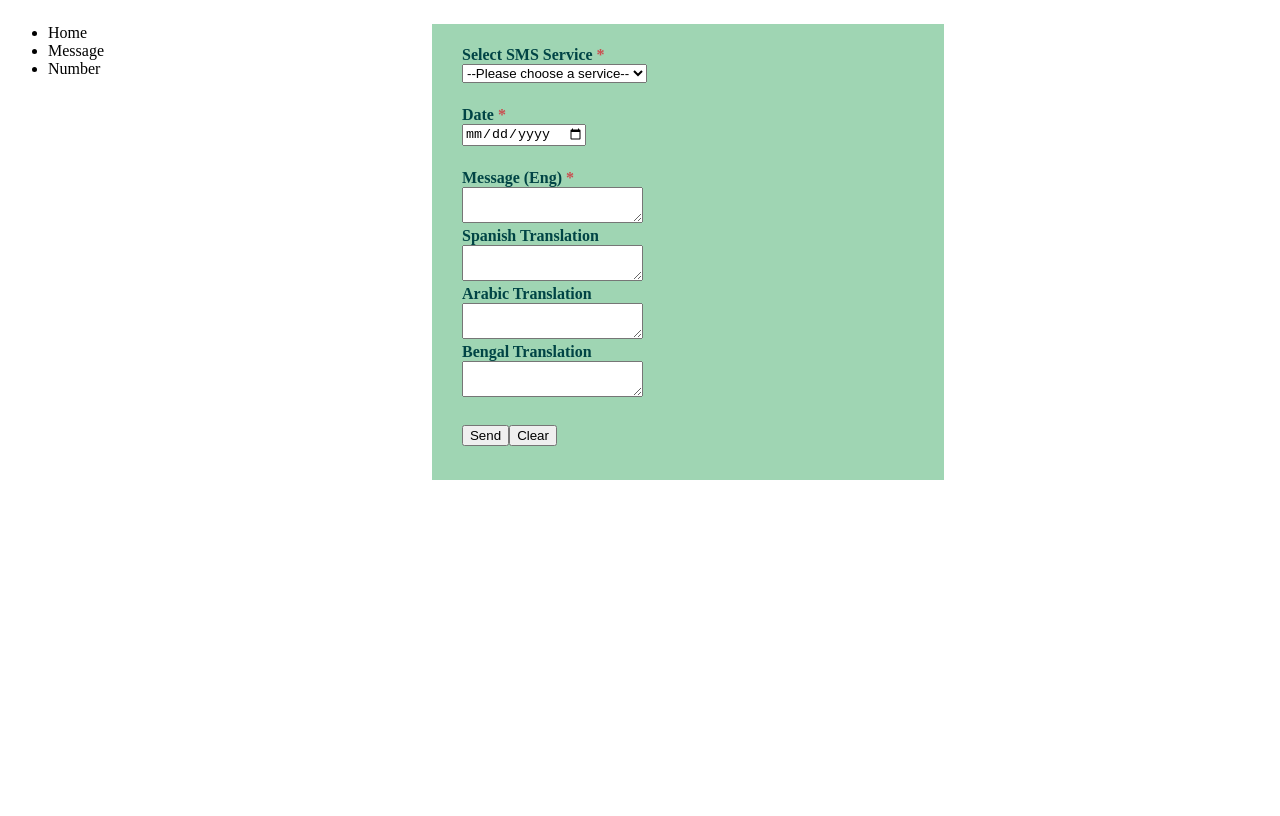
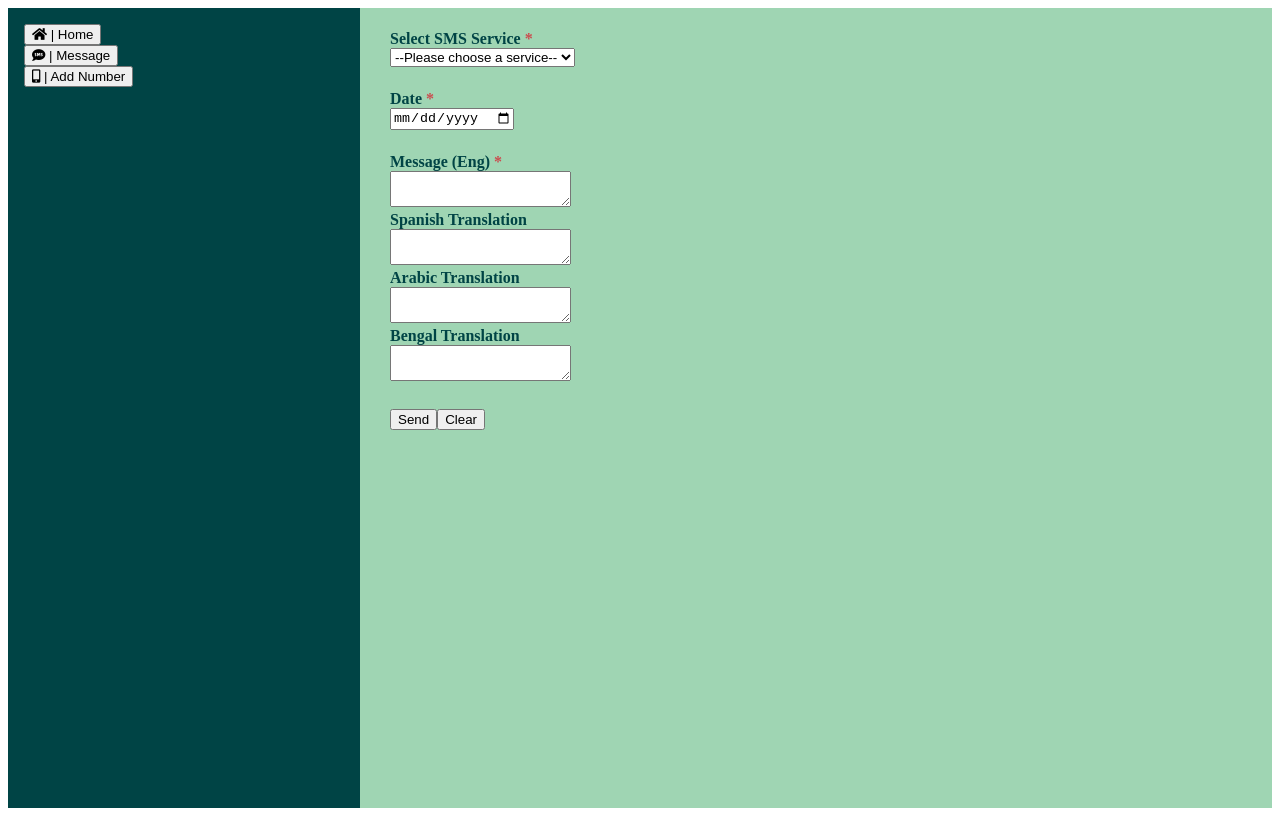
Before and after one commit to CityOfDetroit/sms-dashboard, a React (Vite) app: page / in a window 1280 px wide. Built offline with nearby package versions, Linux system fonts and the light colour scheme.

Commit message:
Lifting status of navbar, create different panel renders.

```diff
--- a/package.json
+++ b/package.json
@@ -33,6 +33,7 @@
     "@babel/core": "^7.7.7",
     "@babel/preset-env": "^7.7.7",
     "@babel/preset-react": "^7.7.4",
+    "@fortawesome/fontawesome-free": "^5.12.0",
     "babel-jest": "^24.9.0",
     "eslint-plugin-react-hooks": "^2.3.0",
     "jest": "^24.9.0",
--- /dev/null
+++ b/src/colors.scss
@@ -0,0 +1,6 @@
+$color-1: #004445;
+$color-2: #9FD5B3;
+$color-3: #feb70d;
+$color-4: #cb4d4f;
+$color-5: #5f355a;
+$white: #fff;
--- a/src/components/App/App.js
+++ b/src/components/App/App.js
@@ -4,11 +4,12 @@ import Nav from '../Nav/Nav';
 import Panel from '../Panel/Panel';
 
 function App() {
+  const [nav, setNav]     = useState('msg');
 
   return (
     <section className="App">
-      <Nav></Nav>
-      <Panel></Panel>
+      <Nav state={{ nav: [nav, setNav] }}></Nav>
+      <Panel type={nav}></Panel>
     </section>
   );
 }
--- a/src/components/App/App.scss
+++ b/src/components/App/App.scss
@@ -1,36 +1,6 @@
-$color-1: #004445;
-$color-2: #9FD5B3;
-$color-3: #feb70d;
-$color-4: #cb4d4f;
-$color-5: #5f355a;
-$white: #fff;
 .App{
     width: 100%;
     height: 100vh;
     position: relative;
     display: flex;
-
-    form{
-        margin: 1em auto auto auto;
-        width: 30em;
-        max-width: 95%;
-        padding: 1em;
-        color: $color-1;
-        background-color: $color-2;
-
-        fieldset{
-            border: none;
-            margin-bottom: .5em;
-
-            label{
-                font-weight: bold;
-                display: block;
-            }
-
-            label.required-field:after{
-                color: $color-4;
-                content: " *";
-            }
-        }
-    }
 }
--- a/src/components/Nav/Nav.js
+++ b/src/components/Nav/Nav.js
@@ -1,14 +1,21 @@
 import React, { useState }from 'react';
 import './Nav.scss';
 
-function Nav() {
+function Nav(props) {
+  // Declare a new state variable, which we'll call when changing panel render
+  const {
+    nav: [nav, setNav]
+  } = {
+    nav: useState(0),
+    ...(props.state || {})
+  };
 
   return (
       <nav>
         <ul>
-          <li>Home</li>
-          <li>Message</li>
-          <li>Number</li>
+          <li><button onClick={() => setNav('home')}><i className="fas fa-home"></i> | Home</button></li>
+          <li><button onClick={() => setNav('msg')}><i className="fas fa-sms"></i> | Message</button></li>
+          <li><button onClick={() => setNav('num')}><i className="fas fa-mobile-alt"></i> | Add Number</button></li>
         </ul>
       </nav>
   );
--- a/src/components/Nav/Nav.scss
+++ b/src/components/Nav/Nav.scss
@@ -0,0 +1,16 @@
+@import "../../colors.scss";
+@import "../../../node_modules/@fortawesome/fontawesome-free/css/all.min.css";
+
+nav{
+    width: 20em;
+    max-width: 100%;
+    background-color: $color-1;
+    color: $white;
+    padding: 1em;
+
+    ul{
+        list-style: none;
+        padding: 0;
+        margin: 0
+    }
+}
--- a/src/components/Panel/Panel.js
+++ b/src/components/Panel/Panel.js
@@ -2,8 +2,8 @@ import React, { useState }from 'react';
 import './Panel.scss';
 import data from '../../data/App.data.json';
 
-function Panel() {
-    // Declare a new state variable, which we'll call "count"
+function Panel(props) {
+  // Declare a new state variable, which we'll call "count"
   const [service, setService]     = useState();
   const [filters, setFilters]     = useState();
   const [message, setMessage]     = useState();
@@ -170,8 +170,15 @@ function Panel() {
     return `${year}-${month}-${day}`;
   }
 
-  return (
-      <form id="msg-form" onSubmit={handleChange}>
+  const buildPanel = () => {
+    let markup;
+    switch (props.type) {
+      case 'home':
+        markup = <h1>Home</h1>
+        break;
+
+      case 'msg':
+        markup = <form id="msg-form" onSubmit={handleChange}>
         <fieldset>
           <label htmlFor="services" className="required-field">Select SMS Service</label>
           <select id="services" required aria-required="true" aria-describedby="Service client used to send message." onChange={handleChange}>
@@ -202,7 +209,24 @@ function Panel() {
         <button type="submit">Send</button>
         <button type="clear">Clear</button>
         </fieldset>
-     </form>
+        </form>
+        break;
+
+      case 'num':
+        markup = <h1>Add Number</h1>
+        break;
+
+      default:
+        break;
+    }
+
+    return markup;
+  }
+
+  return (
+    <article id="panel">
+        {buildPanel()}
+    </article>
   );
 }
 
--- a/src/components/Panel/Panel.scss
+++ b/src/components/Panel/Panel.scss
@@ -0,0 +1,27 @@
+@import "../../colors.scss";
+
+#panel{
+    flex: 1;
+    padding: 1em;
+    color: $color-1;
+    background-color: $color-2;
+}
+
+form{
+
+
+    fieldset{
+        border: none;
+        margin-bottom: .5em;
+
+        label{
+            font-weight: bold;
+            display: block;
+        }
+
+        label.required-field:after{
+            color: $color-4;
+            content: " *";
+        }
+    }
+}
```
Also changed, not shown: 1 other file (tests, documents, lock files or other folders).
